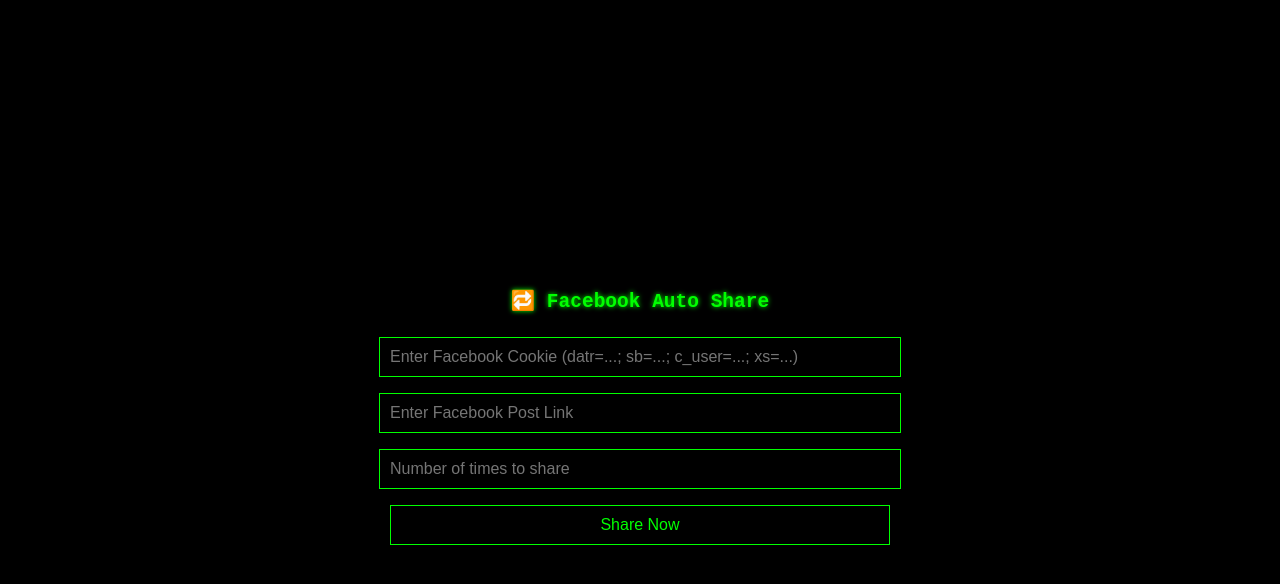
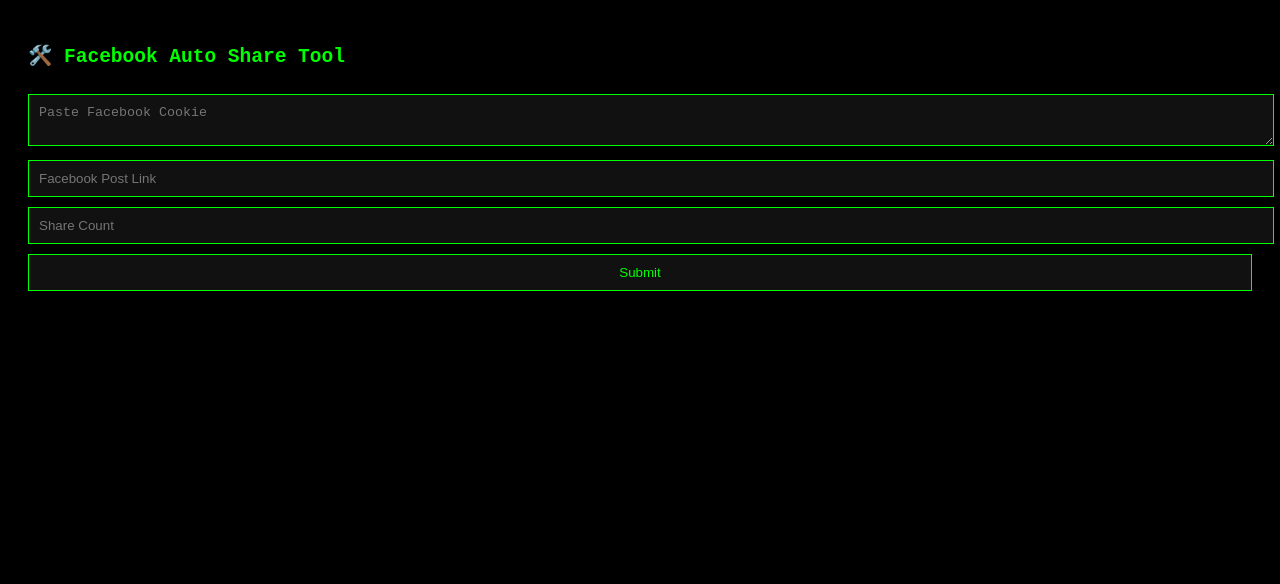
Before and after one commit to blep111/sml, a website: page public/index.html in a window 1280 px wide. Drawn offline with Linux system fonts and the light colour scheme.

Commit message:
Update index.html

```diff
--- a/public/index.html
+++ b/public/index.html
@@ -3,68 +3,44 @@
 <head>
   <meta charset="UTF-8" />
   <meta name="viewport" content="width=device-width, initial-scale=1.0"/>
-  <title>🟢 Facebook Auto Share</title>
+  <title>Facebook Auto Share</title>
   <style>
     body {
-      background-color: black;
+      background: #000;
+      color: #0f0;
       font-family: monospace;
-      color: lime;
-      display: flex;
-      flex-direction: column;
-      align-items: center;
-      justify-content: center;
-      height: 100vh;
+      padding: 20px;
+    }
+    input, textarea, button {
+      width: 100%;
+      margin-top: 10px;
       padding: 10px;
+      background: #111;
+      color: #0f0;
+      border: 1px solid #0f0;
     }
-    h2 {
-      color: #00ff00;
-      text-shadow: 0 0 5px lime;
-    }
-    input, button {
-      background: black;
-      color: lime;
-      border: 1px solid lime;
-      padding: 10px;
-      margin: 8px;
-      width: 90%;
-      max-width: 500px;
-      font-size: 1em;
-    }
-    button {
-      cursor: pointer;
-      transition: 0.3s;
-    }
-    button:hover {
-      background-color: lime;
-      color: black;
-    }
-    #status {
-      margin-top: 10px;
-      font-size: 1em;
+    #result {
+      margin-top: 15px;
+      color: #ff0;
     }
   </style>
 </head>
 <body>
-  <h2>🔁 Facebook Auto Share</h2>
-  <input type="text" id="cookie" placeholder="Enter Facebook Cookie (datr=...; sb=...; c_user=...; xs=...)" />
-  <input type="text" id="link" placeholder="Enter Facebook Post Link" />
-  <input type="number" id="limit" placeholder="Number of times to share" />
-  <button onclick="startShare()">Share Now</button>
-  <div id="status"></div>
+  <h2>🛠️ Facebook Auto Share Tool</h2>
+  <textarea id="cookie" placeholder="Paste Facebook Cookie"></textarea>
+  <input type="text" id="link" placeholder="Facebook Post Link" />
+  <input type="number" id="limit" placeholder="Share Count" />
+  <button onclick="share()">Submit</button>
+  <div id="result"></div>
 
   <script>
-    async function startShare() {
+    async function share() {
       const cookie = document.getElementById("cookie").value.trim();
       const link = document.getElementById("link").value.trim();
       const limit = parseInt(document.getElementById("limit").value.trim());
-      const status = document.getElementById("status");
 
-      if (!cookie || !link || !limit) {
-        status.innerHTML = "❌ Please fill in all fields.";
-        return;
-      }
-
-      status.innerHTML = "⏳ Sharing in progress...";
+      const result = document.getElementById("result");
+      result.textContent = "Processing...";
 
       try {
         const res = await fetch("/api/share", {
@@ -72,15 +48,10 @@
           headers: { "Content-Type": "application/json" },
           body: JSON.stringify({ cookie, link, limit })
         });
-
         const data = await res.json();
-        if (data.status) {
-          status.innerHTML = "✅ " + data.message;
-        } else {
-          status.innerHTML = "❌ " + data.message;
-        }
-      } catch (err) {
-        status.innerHTML = "❌ Request failed. Please check your server.";
+        result.textContent = data.message;
+      } catch (e) {
+        result.textContent = "❌ Request failed.";
       }
     }
   </script>
```
